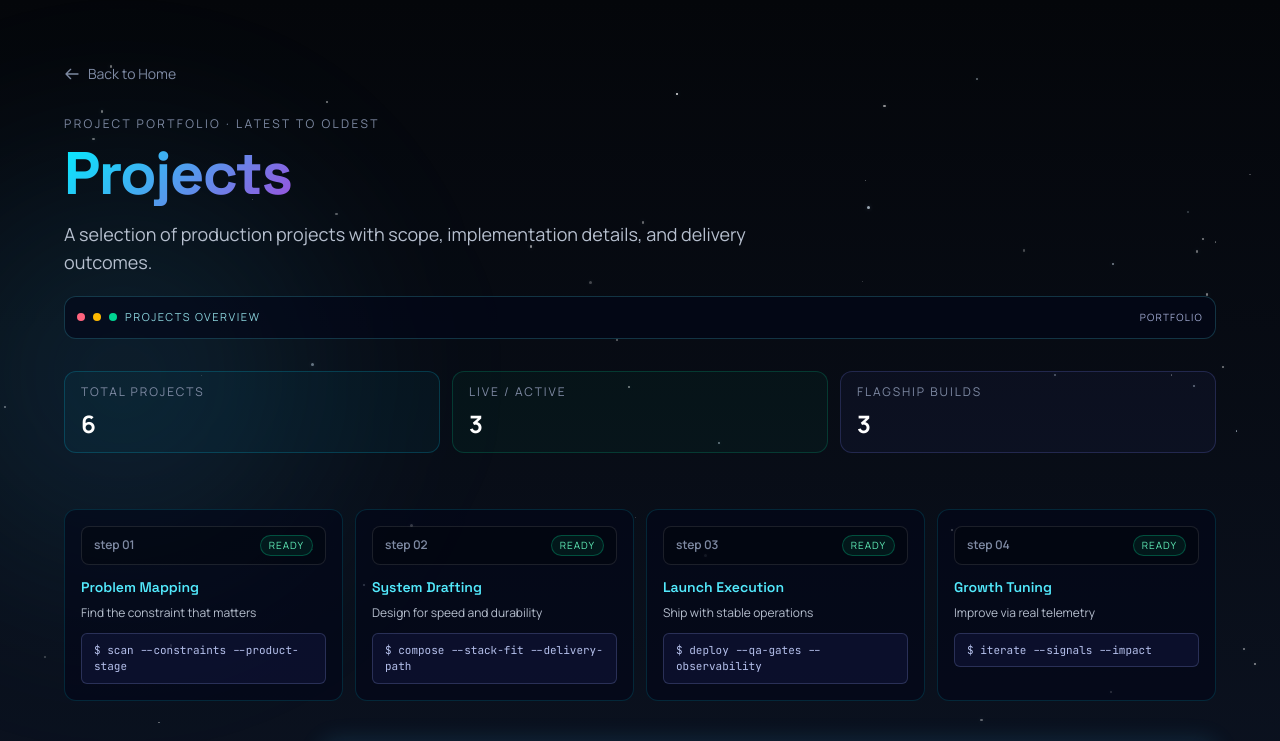
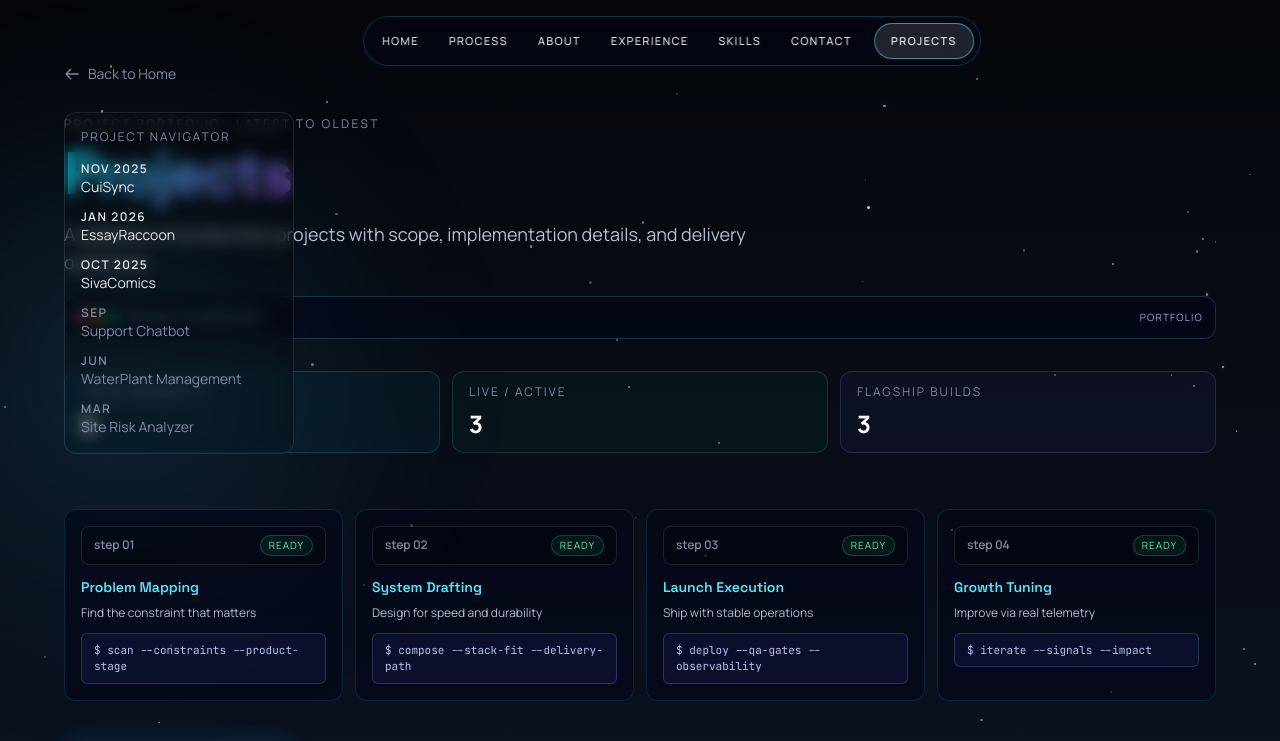
Before and after one commit to nikomeguro2004/portfolio, a Next.js app: page /projects in a window 1280 px wide. Shown: the top 741 px of the page. Built offline with nearby package versions, Linux system fonts and the light colour scheme.

Commit message:
feat: enhance FloatingSectionNavbar with dynamic active link handling and scroll visibility

```diff
--- a/app/components/FloatingSectionNavbar.tsx
+++ b/app/components/FloatingSectionNavbar.tsx
@@ -1,30 +1,49 @@
 'use client';
 
 import Link from 'next/link';
-import { useEffect, useState } from 'react';
+import { usePathname } from 'next/navigation';
+import { useEffect, useMemo, useState } from 'react';
 
-const sectionLinks = [
-  { href: '#home', label: 'Home' },
-  { href: '#process', label: 'Process' },
-  { href: '#about', label: 'About' },
-  { href: '#experience', label: 'Experience' },
-  { href: '#skills', label: 'Skills' },
-  { href: '#contact', label: 'Contact' },
+const sections = [
+  { id: 'home', label: 'Home' },
+  { id: 'process', label: 'Process' },
+  { id: 'about', label: 'About' },
+  { id: 'experience', label: 'Experience' },
+  { id: 'skills', label: 'Skills' },
+  { id: 'contact', label: 'Contact' },
 ];
 
 export default function FloatingSectionNavbar() {
+  const pathname = usePathname();
+  const onProjectsPage = pathname === '/projects';
+  const sectionLinks = useMemo(
+    () =>
+      sections.map((section) => ({
+        href: onProjectsPage ? `/#${section.id}` : `#${section.id}`,
+        hash: `#${section.id}`,
+        label: section.label,
+      })),
+    [onProjectsPage]
+  );
+
   const [activeHref, setActiveHref] = useState('#home');
+  const [isVisible, setIsVisible] = useState(true);
 
   useEffect(() => {
+    if (onProjectsPage) {
+      setActiveHref('/projects');
+      return;
+    }
+
     const sectionElements = sectionLinks
-      .map((link) => document.getElementById(link.href.replace('#', '')))
+      .map((link) => document.getElementById(link.hash.replace('#', '')))
       .filter((element): element is HTMLElement => element !== null);
 
     if (!sectionElements.length) return;
 
     const syncFromHash = () => {
       const hash = window.location.hash;
-      if (sectionLinks.some((link) => link.href === hash)) {
+      if (sectionLinks.some((link) => link.hash === hash)) {
         setActiveHref(hash);
       }
     };
@@ -55,19 +74,46 @@ export default function FloatingSectionNavbar() {
       observer.disconnect();
       window.removeEventListener('hashchange', syncFromHash);
     };
+  }, [onProjectsPage, sectionLinks]);
+
+  useEffect(() => {
+    let lastY = window.scrollY;
+
+    const handleScroll = () => {
+      const currentY = window.scrollY;
+      const delta = currentY - lastY;
+
+      if (currentY <= 24) {
+        setIsVisible(true);
+      } else if (delta > 8) {
+        setIsVisible(false);
+      } else if (delta < -8) {
+        setIsVisible(true);
+      }
+
+      lastY = currentY;
+    };
+
+    window.addEventListener('scroll', handleScroll, { passive: true });
+    return () => window.removeEventListener('scroll', handleScroll);
   }, []);
 
   return (
-    <nav className="fixed left-1/2 top-4 z-70 -translate-x-1/2 px-2" aria-label="Section navigation">
+    <nav
+      className={`fixed left-1/2 top-4 z-70 -translate-x-1/2 px-2 transition-all duration-300 md:ml-8 ${
+        isVisible ? 'translate-y-0 opacity-100 pointer-events-auto' : '-translate-y-16 opacity-0 pointer-events-none'
+      }`}
+      aria-label="Section navigation"
+    >
       <div className="flex max-w-[calc(100vw-1rem)] items-center gap-1.5 overflow-x-auto rounded-full border border-cyan-400/25 bg-slate-950/45 p-1.5 backdrop-blur-md">
         {sectionLinks.map((link) => {
-          const isActive = activeHref === link.href;
+          const isActive = activeHref === link.hash;
 
           return (
             <a
               key={link.href}
               href={link.href}
-              onClick={() => setActiveHref(link.href)}
+              onClick={() => setActiveHref(link.hash)}
               aria-current={isActive ? 'page' : undefined}
               className={`shrink-0 rounded-full px-3 py-2 text-[11px] font-medium uppercase tracking-[0.12em] transition-colors ${
                 isActive
@@ -82,8 +128,14 @@ export default function FloatingSectionNavbar() {
 
         <Link
           href="/projects"
-          className="ml-1 inline-flex h-9 shrink-0 items-center rounded-full border border-cyan-300/35 bg-transparent px-4 text-[11px] font-semibold uppercase tracking-[0.12em] text-cyan-300 transition-colors hover:bg-cyan-400/10"
+          onClick={() => setActiveHref('/projects')}
+          className={`ml-1 inline-flex h-9 shrink-0 items-center rounded-full border px-4 text-[11px] font-semibold uppercase tracking-[0.12em] transition-colors ${
+            activeHref === '/projects'
+              ? 'border-cyan-300/55 bg-white/12 text-cyan-300'
+              : 'border-cyan-300/35 bg-transparent text-cyan-300 hover:bg-cyan-400/10'
+          }`}
           aria-label="Go to projects"
+          aria-current={activeHref === '/projects' ? 'page' : undefined}
         >
           Projects
         </Link>
--- a/app/projects/page.tsx
+++ b/app/projects/page.tsx
@@ -6,6 +6,7 @@ import { animate, stagger } from 'animejs';
 import { AnimatePresence, motion } from 'framer-motion';
 import { MagneticButton, MagneticCard } from '../components/MagneticInteractions';
 import ProjectsMilestoneDeck from '../components/ProjectsMilestoneDeck';
+import FloatingSectionNavbar from '../components/FloatingSectionNavbar';
 import { projects, type Project } from './projectData';
 
 function ProjectsHeader({
@@ -84,8 +85,8 @@ function ProjectNavigator({
   onSelectProject: (index: number) => void;
 }) {
   return (
-    <aside className="hidden self-start lg:sticky lg:top-28 lg:block">
-      <div className="rounded-xl border border-white/10 bg-black/20 p-4 backdrop-blur-sm">
+    <aside className="hidden self-start lg:block lg:fixed lg:top-28 lg:left-[max(1.5rem,calc((100vw-1200px)/2+1.5rem))] lg:z-50 lg:w-57.5 lg:max-h-[calc(100vh-8rem)]">
+      <div className="rounded-xl border border-white/10 bg-black/20 p-4 backdrop-blur-sm lg:h-full lg:overflow-y-auto">
         <p className="mb-4 text-xs uppercase tracking-[0.16em]" style={{ color: 'var(--text-tertiary)' }}>Project Navigator</p>
         <div className="space-y-3">
           {sortedProjects.map((project, index) => (
@@ -356,6 +357,8 @@ export default function ProjectsPage() {
 
   return (
     <div className="relative min-h-screen overflow-x-hidden">
+      <FloatingSectionNavbar />
+
       <div
         ref={backdropRef}
         className="fixed pointer-events-none transition-all duration-500"
```
